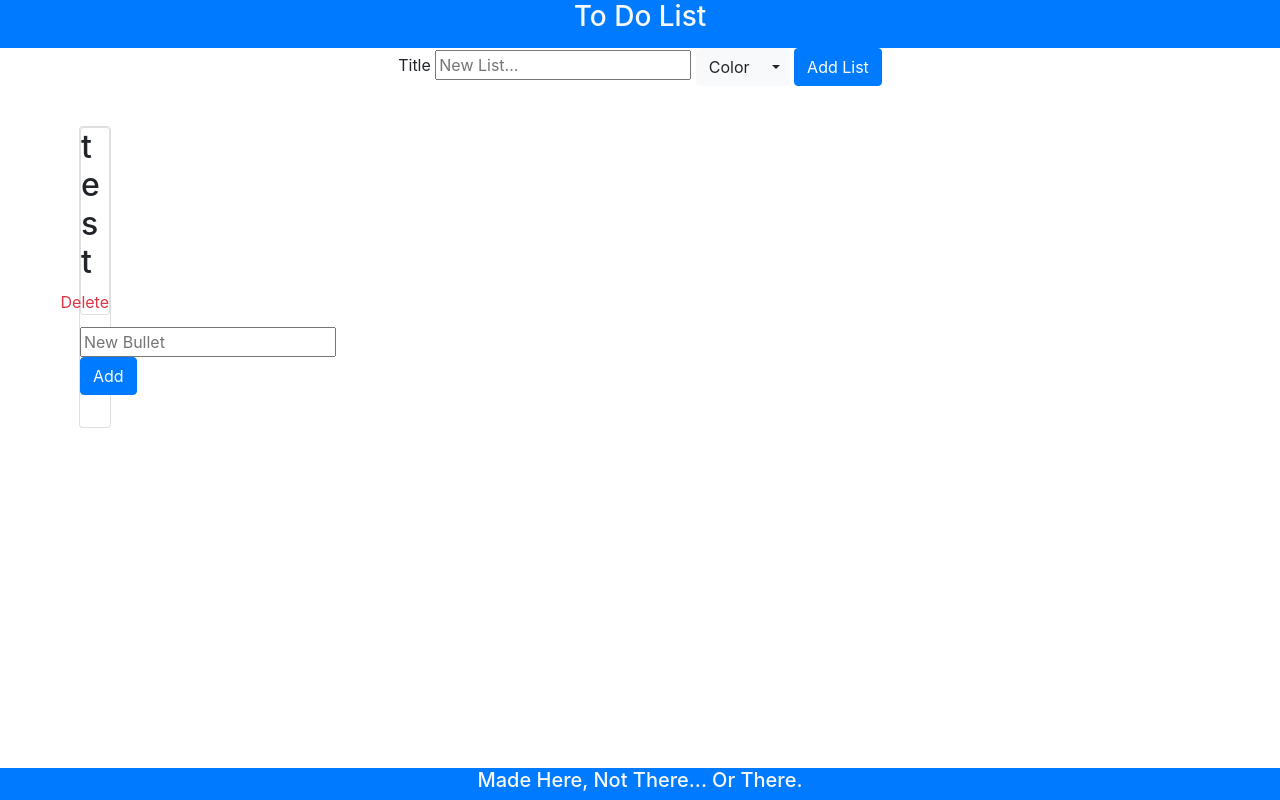
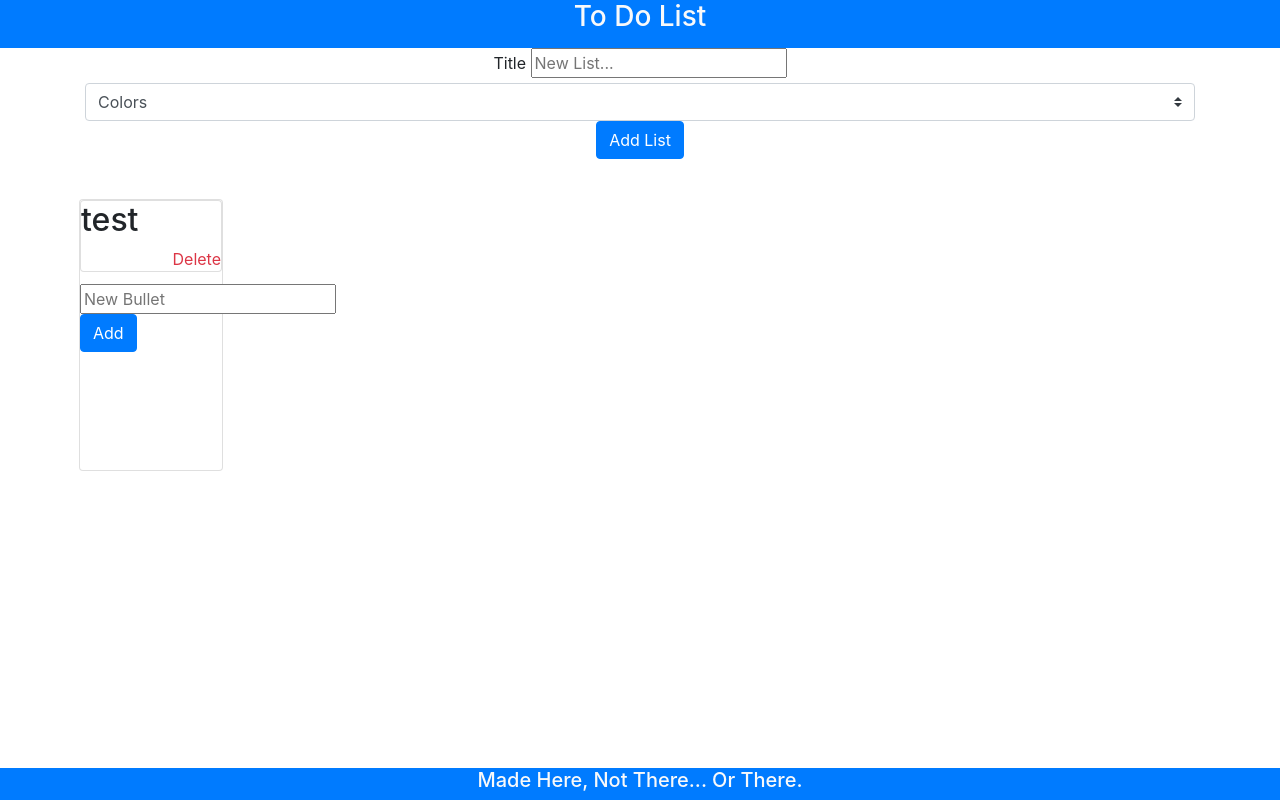
Before and after one commit to JustinBarnard1/TaskMaster, a plain HTML site: page index.html in a window 1280 px wide. Drawn offline with nearby package versions, Linux system fonts and the light colour scheme.

Commit message:
fully functional colors and all. needs css

```diff
--- a/app/Controllers/ListController.js
+++ b/app/Controllers/ListController.js
@@ -18,9 +18,11 @@ export default class ListController {
 
   createList(event) {
     event.preventDefault();
+    debugger
     let form = event.target
     let newList = {
       title: form.title.value,
+      color: form.color.value,
     }
     ListService.createList(newList)
     form.reset()
--- a/app/Models/List.js
+++ b/app/Models/List.js
@@ -13,7 +13,7 @@ export default class List {
 
   get Template() {
     return `<div class="col-3 d-flex justify-content-center flex-wrap p-3" >
-          <div class="card m-2" style="width: 20vw;">
+          <div class="card m-2">
             <div class="card card-title ${this.color}">
               <h2 >${this.title}</h2>
           <a href="#" class="card-link text-danger d-flex justify-content-end"
--- a/assets/style.css
+++ b/assets/style.css
@@ -18,8 +18,8 @@ footer {
  }
 
  #listsHere{
-     min-width: 40vh;
-     min-height: 40vh;
+     width: 60vw;
+     height: 40vh;
  }
 
  .bg-green{
--- a/index.html
+++ b/index.html
@@ -26,18 +26,12 @@
           <div class="form-group text-center">
             <label for="title">Title</label>
             <input type="title" class="form" id="title" placeholder="New List...">
-            <div class="btn-group">
-              <button type="button" class="btn btn-light">Color</button>
-              <button type="button" class="btn btn-light dropdown-toggle dropdown-toggle-split" data-toggle="dropdown"
-                aria-haspopup="true" aria-expanded="false">
-                <span class="sr-only">Toggle Dropdown</span>
-              </button>
-              <div class="dropdown-menu">
-                <a class="dropdown-item bg-green" href="#">Green</a>
-                <a class="dropdown-item bg-orange" href="#">Orange</a>
-                <a class="dropdown-item bg-blue" href="#">Blue</a>
-              </div>
-            </div>
+            <select class="custom-select" id="color">
+              <option selected>Colors</option>
+              <option class="bg-green" value="bg-green">Green</option>
+              <option class="bg-orange" value="bg-orange">Orange</option>
+              <option class="bg-blue" value="bg-blue">Blue</option>
+            </select>
             <button type="submit" class="btn btn-primary">Add List</button>
           </div>
         </form>
```
